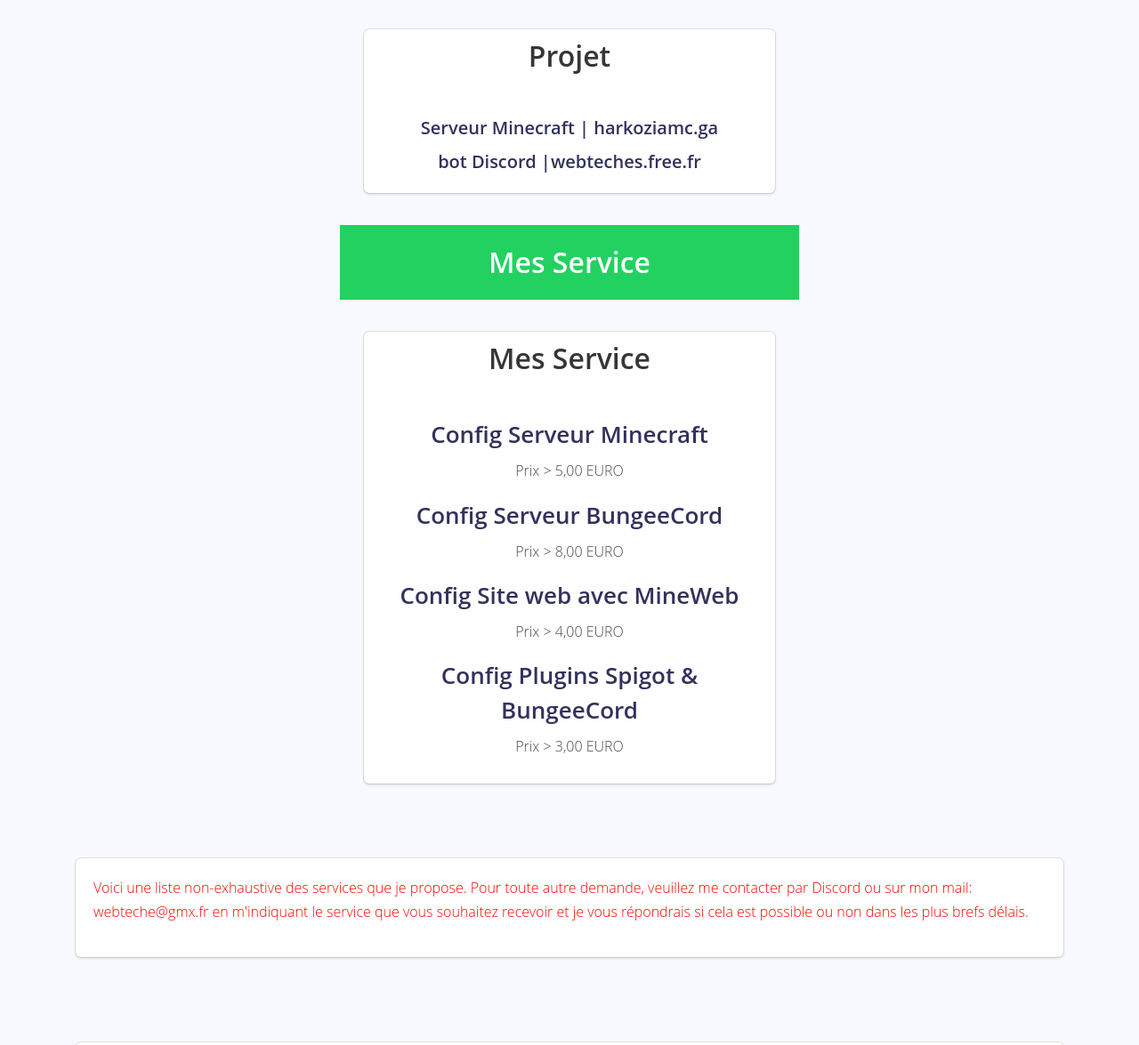
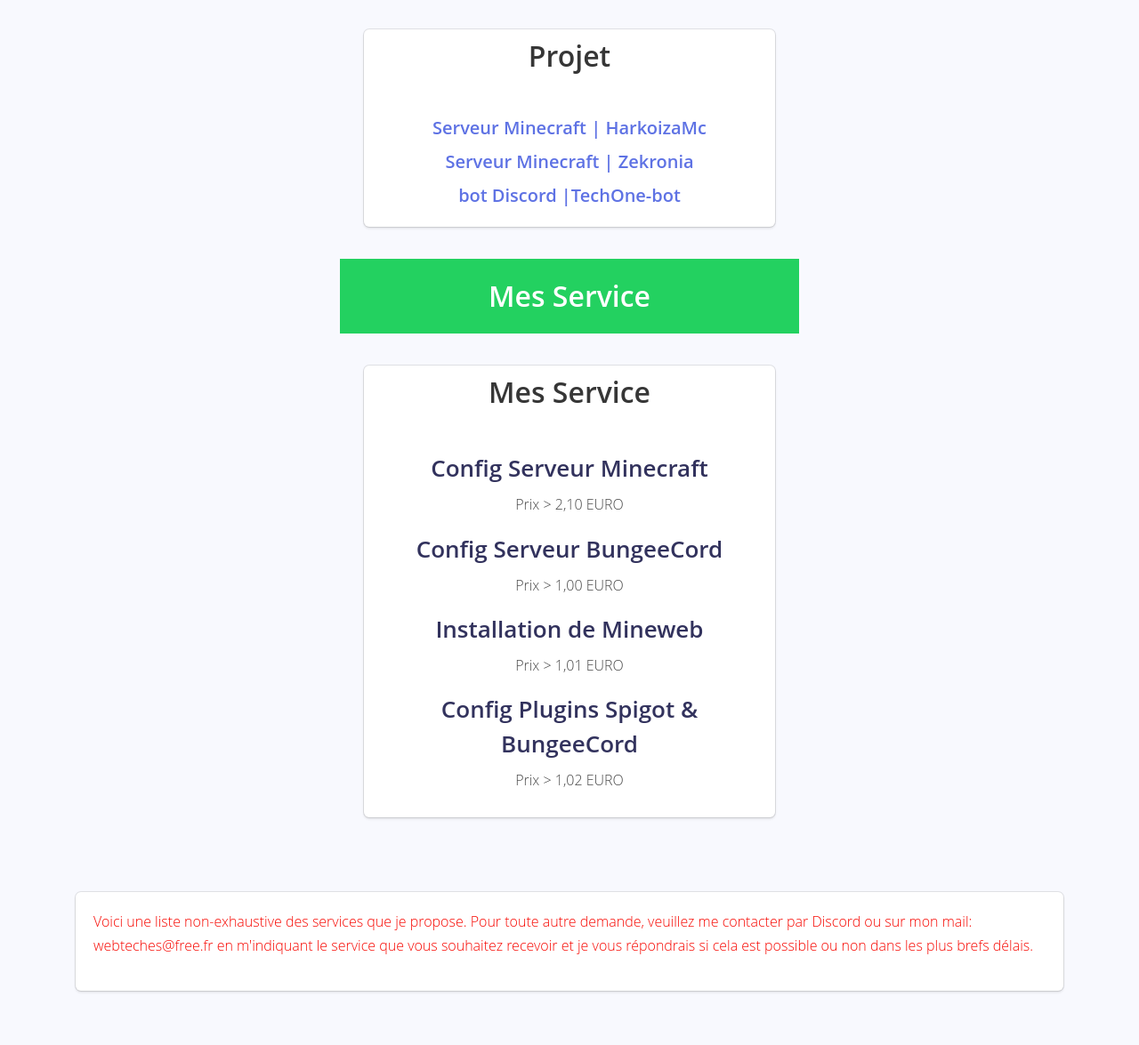
Before and after one commit to webteches/techone-dev, a plain HTML site: page index.html in a window 1280 px wide. Shown: the part 1810-2985 px from the top of the page at 89% size. Drawn offline with nearby package versions, Linux system fonts and the light colour scheme.

Commit message:
Update index.html

```diff
--- a/index.html
+++ b/index.html
@@ -173,8 +173,9 @@
                                 <br>
                                 <br>
 
-                                   <h2 href="https://fastpvp.fr">Serveur Minecraft | harkoziamc.ga </h2>
-                                   <h2 href="https://fastpvp.fr">bot Discord |webteches.free.fr</h2>
+				    <h2><a href="https://harkoziamc.tk">Serveur Minecraft | HarkoizaMc </a></h2>
+				    <h2><a href="#dev">Serveur Minecraft | Zekronia </a></h2>
+				    <h2><a href="#dev"> bot Discord |TechOne-bot</a></h2>
 
                                 </div>
                             </div>
@@ -208,13 +209,13 @@
                                 <br>
 
                                    <h1>Config Serveur Minecraft </h1>
-                                   <p>Prix > 5,00 EURO</p>
+                                   <p>Prix > 2,10 EURO</p>
                                    <h1>Config Serveur BungeeCord </h1>
-                                   <p>Prix > 8,00 EURO</p>
-                                   <h1>Config Site web avec MineWeb </h1>
-                                   <p>Prix > 4,00 EURO</p>
+                                   <p>Prix > 1,00 EURO</p>
+                                   <h1>Installation de Mineweb</h1>
+                                   <p>Prix > 1,01 EURO</p>
                                    <h1>Config Plugins Spigot & BungeeCord</h1>
-                                   <p>Prix > 3,00 EURO</p>
+                                   <p>Prix > 1,02 EURO</p>
 
 
 
@@ -230,7 +231,7 @@
                             <div class="content text-content">
                                 <p style="color: #F70700;">
                               Voici une liste non-exhaustive des services que je propose.
-Pour toute autre demande, veuillez me contacter par Discord  ou sur mon mail: webteche@gmx.fr en m'indiquant le service que vous souhaitez recevoir et je vous répondrais si cela est possible ou non dans les plus brefs délais.
+Pour toute autre demande, veuillez me contacter par Discord  ou sur mon mail: webteches@free.fr en m'indiquant le service que vous souhaitez recevoir et je vous répondrais si cela est possible ou non dans les plus brefs délais.
 
 
 
@@ -274,11 +275,11 @@ footer {
                               <strong>TechOne | Steven </strong>
                               <br>
                                 Tu peux me suivre ou me contacter sur <a target="blank" href="https://twitter.com/techeone2"><i class="fab fa-twitter"></i> Twitter</a>. <br>
-                                Tu peux également me contacter sur Discord <a href="https://discordapp.com/users/284777843093798912">❂❪𝗧𝗲𝗰𝗵𝗢𝗻𝗲 | 𝗦𝘁𝗲𝘃𝗲𝗻❫❂#0568</a> et consulter mon profil <a target="blank" href="https://github.com/webteches"><i class="fab fa-github"></i> Github</a>. <br>
-                                Tu peux aussi Rejoins Mon serveur Discord <a target="blank" href="https://discord.io/overlay-mc"><i class="fab fa-discord"></i> Discord </a>
+                                Tu peux également me contacter sur Discord <a href="https://discordapp.com/users/284777843093798912">TechOne Dev</a> et consulter mon profil <a target="blank" href="https://github.com/webteches"><i class="fab fa-github"></i> Github</a>. <br>
+                                Tu peux aussi Rejoins Mon serveur Discord <a target="blank" href="https://discord.gg/WkKHzyy"><i class="fab fa-discord"></i> Discord </a>
                                 <br />
 
-                                Tu peux aussi me Faire un don <a href="https://paypal.me/fastpvp"><i class="fab fa-paypal">
+                                Tu peux aussi me Faire un don <a href="https://paypal.me/spetiteau"><i class="fab fa-paypal">
                                 </i>paypal</a>
                                    </div>
 							</div>
```
